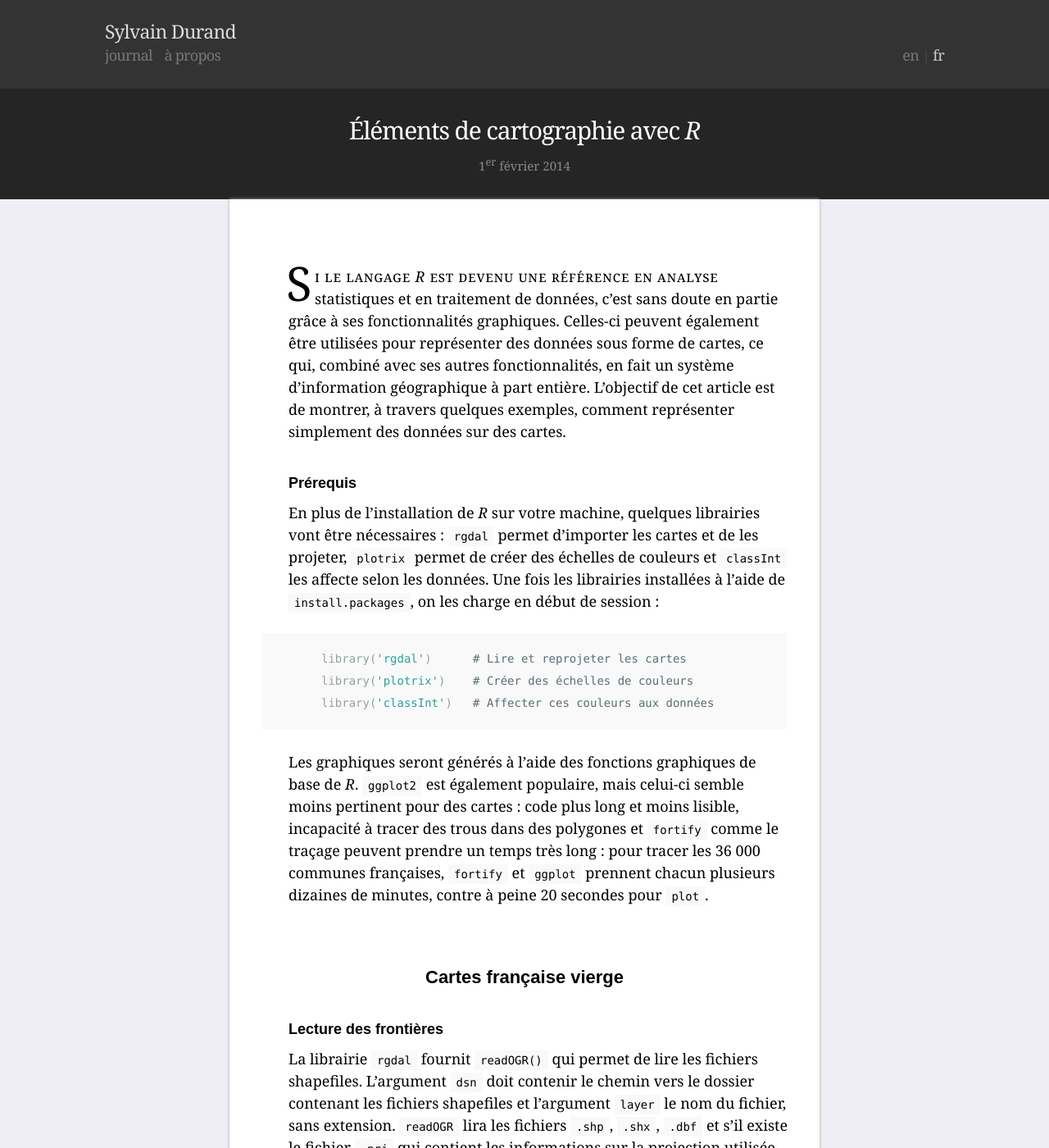
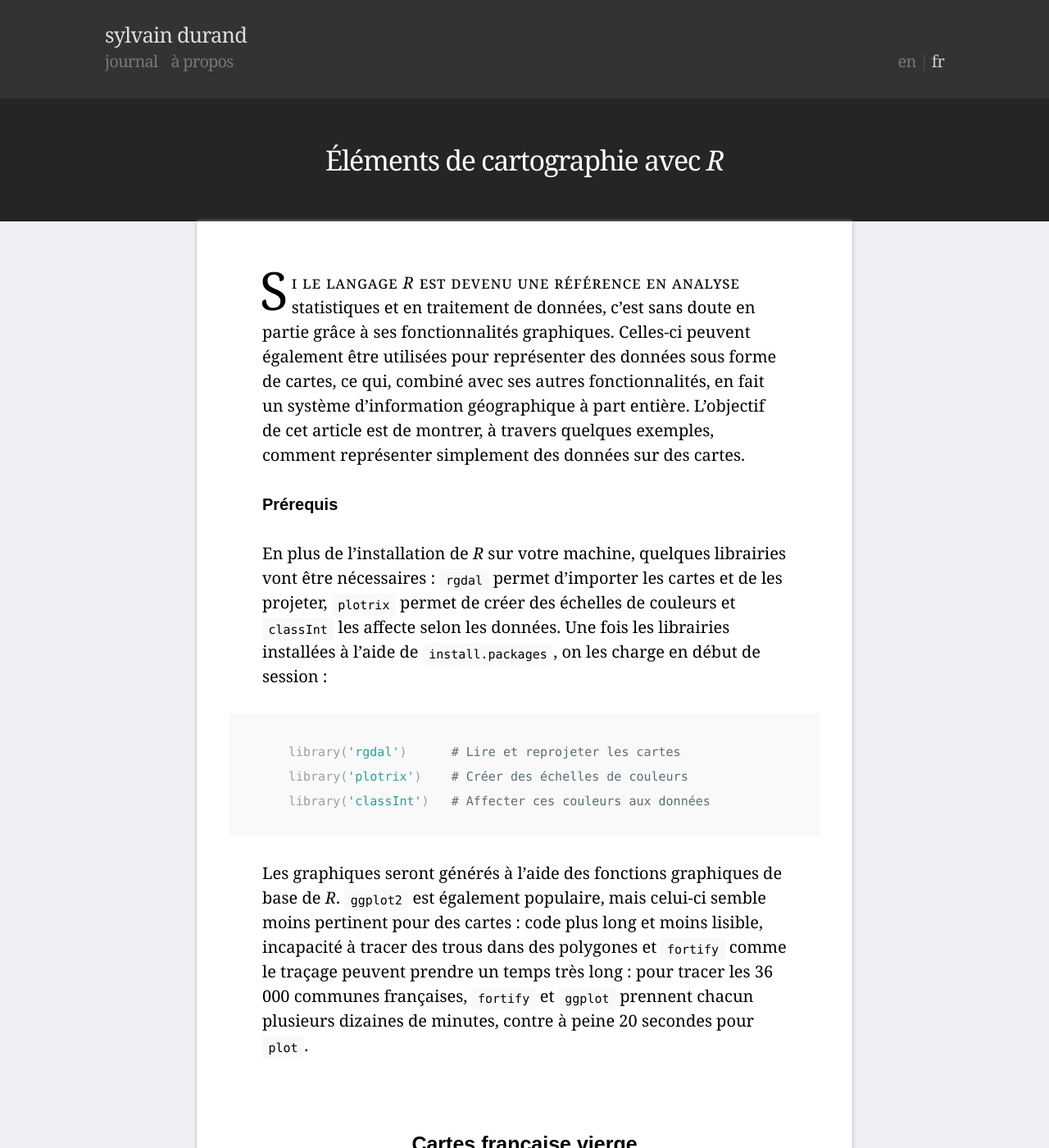
Before and after one commit to simonmeggle/simonmeggle.github.io, a Jekyll site: the page built from _posts/fr/2014-02-01-cartographie-avec-R.md, in a window 1280 px wide and 1400 px high. Shown: the whole window at 82% size. Built offline with Jekyll 4.4.1, drawn with Linux system fonts in a browser that asks for light colours; some of the changed text lies outside the part shown.

Commit message:
Improving vertical rhythm

```diff
--- a/_layouts/default.html
+++ b/_layouts/default.html
@@ -13,16 +13,13 @@
 <body>
 <div class="nav">
   <ul>
-    <li class="logo"><a href="{{site.nav[lang].journal.url}}">Sylvain Durand</a></li>
+    <li class="logo"><a href="{{site.nav[lang].journal.url}}">sylvain durand</a></li>
     <li class="lang">{% if lang != 'fr' %}<span>en</span> {% if page.trans %} | <a href="{{page.trans}}">fr</a>{% endif %}{% else %}{% if page.trans %} <a href="{{page.trans}}">en</a> | {% endif %}<span>fr</span>{% endif %}</li>
     {% for menu in site.nav[lang] %}<li><a href="{{menu[1].url}}" {% if page.url == menu[1].url %}class="active"{% endif %}>{{menu[1].title}}</a></li>{% endfor %}
   </ul>
 </div>
-{% if page.title != "Journal" %}<h1>
-  <div class="title">{{ page.title }}</div>
-  <span class="date">{% include date.html date=page.date lang=lang %}</span>
-</h1>{% endif %}
+{% if page.title != "Journal" %}<h1>{{ page.title }}</h1>{% endif %}
 <div class="main">
-{% if lang == 'en' %}{{ content }}{% else %}{{ content | replace: '“', '«&#160;' | replace: '”', '&#160;»' }}{% endif %}
+{% if lang == 'en' %}{{ content }}{% else %}{{ content | replace: '“', '«&#160;' | replace: '”', '&#160;»' | replace: ' :', '&#160;:' | replace: ' ;', '&#160;;' }}{% endif %}
 </div>
 </html>
--- a/static/assets/style.sass
+++ b/static/assets/style.sass
@@ -1,15 +1,33 @@
 ---
 ---
 
+// Fonts
 $serif: Georgia, serif
-$sans: Arial, sans-serif
+$sans: Arial, sans
+$mono: Monaco, "Lucida Console", monospace
+
+// Sizes
+$main: 20
+$line: 1.5
+$pad: 10%
+
+// Vertical rhythm
+=vertical($size, $font:"", $top:"", $bottom:"", $style:"", $margin:0, $lh:$line)
+  font: #{$style} #{$size/$main}em / #{$lh/$size*$main} $font
+  @if $top != "" and $bottom != ""
+    padding: $top*$lh/$size*$main+em $pad $bottom*$lh/$size*$main+em $pad
+    @if $margin == 0
+      margin: 0
+    @else
+      margin: #{$margin*$lh/$size*$main+em} 0
+
+
+// Éléments de base
 
 body
-  margin: 4em 0 0 0
-  background: #EFEEF4
-  font: 1.125em / 1.5 $serif
-
-// Éléments de base
+  margin: 4*$line+em 0 0 0
+  background: #efeef4
+  font: #{$main/16}em / $line $serif
 
 a
   color: #156f8f
@@ -17,49 +35,10 @@ a
   &:hover
     color: #0c4255
 
-p
-  margin: 1.5em auto 0
-
-img
-  margin: 3em auto
-  width: 100%
-
 ul,ol
   margin: 0 auto
   padding: 0
   list-style-type: none
-
-// Titres
-
-h1
-  padding: 2em 1em 0.9em
-  margin: 0
-  background: #252525
-  color: #fff
-  text-align: center
-  letter-spacing: -0.04em
-  font-weight: normal
-  font-size: 1.6667em
-  line-height: 1.8
-
-  span
-    display: block
-    margin: 0 auto
-    color: #888
-    letter-spacing: 0
-    font-size: 0.5em
-
-h2
-  margin: 3.3818em 0 1.2272em
-  font: bold 1.2222em / 1.2272 $sans
-  text-align: center
-
-h3
-  margin: 2em 0 -1em 4em
-  font: bold 1em / 1.5 $sans
-
-.caps, sup
-  font-size: 0.85em
 
 // Barre de navigation
 
@@ -67,7 +46,7 @@ h3
   position: fixed
   top: 0
   width: 100%
-  padding: 1.5em 0
+  padding: $line+em 0
   background: #333
   letter-spacing: -0.04em
   cursor: default
@@ -75,40 +54,41 @@ h3
     width: 80%
   li
     display: inline
-    color: #ccc
+    color: #cccccc
     a
       padding-right: 0.8em
-      color: #777
+      color: #777777
       &:hover, &:active
-        color: #fff
+        color: white
   .lang
     float: right
     color: #4d4d4d
     span
-      color: #ccc
+      color: #cccccc
     a
       padding: 0
   .logo
     display: block
+    text-transform: lowercase
     a
-      color: #ddd
+      color: #dddddd
       font-size: 1.277em
       line-height: 0
       &:hover, &:active
-        color: #fff
-
+        color: white
 // Main
 
 .main
   background: #fff
-  margin: 0 auto
-  padding: 3em 0
+  margin: auto
+  padding: 2*$line+em 0
   max-width: 40em
 
   box-shadow: 0 0 0.2em #aaa
 
   &>p
-    padding: 0 5% 0 10%
+    padding: 0 $pad
+    margin: 0
 
   &>p:first-child:first-letter
     float: left
@@ -120,12 +100,34 @@ h3
     letter-spacing: 0.04em
     font-variant: small-caps
 
+  img
+    margin: 3em auto
+    width: 100%
+
   li
-    margin: 0 1em 0 5.5em
+    padding: 0 1em 0 5.5em
 
     &:before
       content: "– "
 
+  .caps, sup
+    font-size: 0.85em
+
+// Titres
+
+h1
+  +vertical(34,$serif,2,2)
+  background: #252525
+  color: #fff
+  text-align: center
+  letter-spacing: -0.04em
+
+h2
+  +vertical(25,$sans,3,1,bold)
+  text-align: center
+
+h3
+  +vertical(20,$sans,1,1,bold)
 
 // Liste des articles
 
@@ -164,15 +166,12 @@ h3
 code
   background: #f9f9f9
   padding: 0.3em 0.5em
-  font-size: 0.777em
-  font-family: Monaco, "Lucida Console", monospace
+  +vertical(15,$mono,"","","",0,0)
 
 pre
   overflow-x: auto
-  margin: 1.385em 0
-  padding: 1em 0 1em 4em
   background: #f9f9f9
-  font-family: monospace, monospace
+  +vertical(20,$mono,1,1,bold,1)
   code
     padding: 0
 
```
